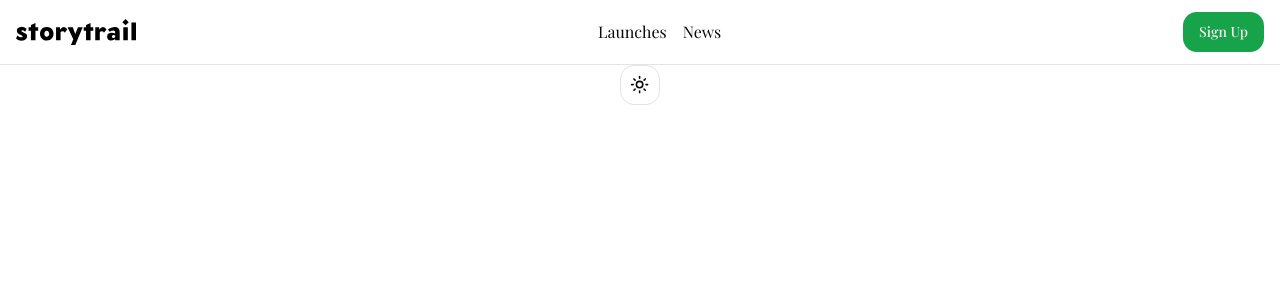
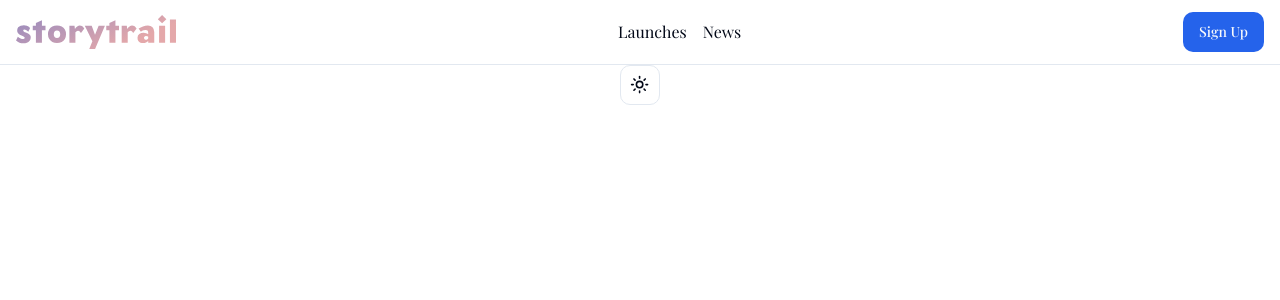
Before and after one commit to rakeshsenapathi/bookhunt, a Next.js app: page /settings in a window 1280 px wide. Shown: the top 300 px of the page. Built offline with nearby package versions, Linux system fonts and the light colour scheme; no server answers; a web font is replaced by a local one.

Commit message:
feat: onboarding form

```diff
--- a/app/globals.css
+++ b/app/globals.css
@@ -5,25 +5,25 @@
 @layer base {
     :root {
         --background: 0 0% 100%;
-        --foreground: 240 10% 3.9%;
+        --foreground: 222.2 84% 4.9%;
         --card: 0 0% 100%;
-        --card-foreground: 240 10% 3.9%;
+        --card-foreground: 222.2 84% 4.9%;
         --popover: 0 0% 100%;
-        --popover-foreground: 240 10% 3.9%;
-        --primary: 142.1 76.2% 36.3%;
-        --primary-foreground: 355.7 100% 97.3%;
-        --secondary: 240 4.8% 95.9%;
-        --secondary-foreground: 240 5.9% 10%;
-        --muted: 240 4.8% 95.9%;
-        --muted-foreground: 240 3.8% 46.1%;
-        --accent: 240 4.8% 95.9%;
-        --accent-foreground: 240 5.9% 10%;
+        --popover-foreground: 222.2 84% 4.9%;
+        --primary: 221.2 83.2% 53.3%;
+        --primary-foreground: 210 40% 98%;
+        --secondary: 210 40% 96.1%;
+        --secondary-foreground: 222.2 47.4% 11.2%;
+        --muted: 210 40% 96.1%;
+        --muted-foreground: 215.4 16.3% 46.9%;
+        --accent: 210 40% 96.1%;
+        --accent-foreground: 222.2 47.4% 11.2%;
         --destructive: 0 84.2% 60.2%;
-        --destructive-foreground: 0 0% 98%;
-        --border: 240 5.9% 90%;
-        --input: 240 5.9% 90%;
-        --ring: 142.1 76.2% 36.3%;
-        --radius: 1rem;
+        --destructive-foreground: 210 40% 98%;
+        --border: 214.3 31.8% 91.4%;
+        --input: 214.3 31.8% 91.4%;
+        --ring: 221.2 83.2% 53.3%;
+        --radius: 0.75rem;
         --chart-1: 12 76% 61%;
         --chart-2: 173 58% 39%;
         --chart-3: 197 37% 24%;
@@ -32,25 +32,25 @@
     }
 
     .dark {
-        --background: 20 14.3% 4.1%;
-        --foreground: 0 0% 95%;
-        --card: 24 9.8% 10%;
-        --card-foreground: 0 0% 95%;
-        --popover: 0 0% 9%;
-        --popover-foreground: 0 0% 95%;
-        --primary: 142.1 70.6% 45.3%;
-        --primary-foreground: 144.9 80.4% 10%;
-        --secondary: 240 3.7% 15.9%;
-        --secondary-foreground: 0 0% 98%;
-        --muted: 0 0% 15%;
-        --muted-foreground: 240 5% 64.9%;
-        --accent: 12 6.5% 15.1%;
-        --accent-foreground: 0 0% 98%;
+        --background: 222.2 84% 4.9%;
+        --foreground: 210 40% 98%;
+        --card: 222.2 84% 4.9%;
+        --card-foreground: 210 40% 98%;
+        --popover: 222.2 84% 4.9%;
+        --popover-foreground: 210 40% 98%;
+        --primary: 217.2 91.2% 59.8%;
+        --primary-foreground: 222.2 47.4% 11.2%;
+        --secondary: 217.2 32.6% 17.5%;
+        --secondary-foreground: 210 40% 98%;
+        --muted: 217.2 32.6% 17.5%;
+        --muted-foreground: 215 20.2% 65.1%;
+        --accent: 217.2 32.6% 17.5%;
+        --accent-foreground: 210 40% 98%;
         --destructive: 0 62.8% 30.6%;
-        --destructive-foreground: 0 85.7% 97.3%;
-        --border: 240 3.7% 15.9%;
-        --input: 240 3.7% 15.9%;
-        --ring: 142.4 71.8% 29.2%;
+        --destructive-foreground: 210 40% 98%;
+        --border: 217.2 32.6% 17.5%;
+        --input: 217.2 32.6% 17.5%;
+        --ring: 224.3 76.3% 48%;
         --chart-1: 220 70% 50%;
         --chart-2: 160 60% 45%;
         --chart-3: 30 80% 55%;
--- a/app/user/welcome/page.tsx
+++ b/app/user/welcome/page.tsx
@@ -1,9 +1,10 @@
 import { getServerSession } from 'next-auth/next';
 import { authOptions } from '@/auth';
-import { CardLayout } from '@/components/layouts/CardLayout';
-import { CardContent, CardHeader, CardTitle } from '@/components/ui/card';
+import { Card, CardContent, CardHeader, CardTitle } from '@/components/ui/card';
 import { redirect } from 'next/navigation';
 import { OnboardingForm } from '@/components/forms/onboardingForm';
+import { Transition } from '@/components/Transition';
+import { cn } from '@/lib/utils';
 
 export default async function Welcome() {
     const session = await getServerSession(authOptions);
@@ -13,13 +14,23 @@ export default async function Welcome() {
     }
 
     return (
-        <CardLayout className="text-center">
-            <CardHeader>
-                <CardTitle>Welcome to Book Hunt</CardTitle>
-            </CardHeader>
-            <CardContent>
-                <OnboardingForm />
-            </CardContent>
-        </CardLayout>
+        <Transition
+            className={cn('flex flex-grow min-w-screen px-0 sm:px-28 sm:py-6')}
+        >
+            <Card className="w-full shadow-xl grid grid-rows-2">
+                <div className="p-3 row-span-8">
+                    <CardHeader>
+                        <CardTitle>
+                            <span className="text-primary pr-3">1/5</span>Let us
+                            get to know you
+                        </CardTitle>
+                    </CardHeader>
+                    <CardContent className="">
+                        <OnboardingForm />
+                    </CardContent>
+                </div>
+                <div className="bg-slate-100 rowx-span-4"></div>
+            </Card>
+        </Transition>
     );
 }
--- a/components/Logo.tsx
+++ b/components/Logo.tsx
@@ -2,6 +2,7 @@
 
 import { useRouter } from 'next/navigation';
 import Image from 'next/image';
+import { useTheme } from 'next-themes';
 
 interface LogoProps {}
 
@@ -12,8 +13,8 @@ export const Logo: React.FC<LogoProps> = () => {
         <Image
             src={'/logo.svg'}
             alt="logo"
-            width={120}
-            height={120}
+            width={160}
+            height={160}
             onClick={() => router.push('/')}
             className="cursor-pointer"
         />
--- a/components/forms/onboardingForm.tsx
+++ b/components/forms/onboardingForm.tsx
@@ -5,6 +5,10 @@ import { Input } from '../ui/input';
 import { Button } from '../ui/button';
 import { Form } from '../ui/form';
 import { useSession, getSession } from 'next-auth/react';
+import Image from 'next/image';
+import { FcUpload } from 'react-icons/fc';
+import { Upload } from 'lucide-react';
+import { Card } from '../ui/card';
 
 export const OnboardingForm = () => {
     const form = useForm();
@@ -19,15 +23,53 @@ export const OnboardingForm = () => {
     });
 
     return (
+        <div className="w-fit">
+            <Card className="flex flex-row justify-start gap-4 p-4">
+                {' '}
+                <Image
+                    src={session?.user.image ?? ''}
+                    alt="user image"
+                    width={100}
+                    height={100}
+                    className="rounded-full"
+                />
+                <div className="flex flex-col justify-between">
+                    <h2>Profile Image</h2>
+                    <div className="flex flex-row gap-2">
+                        <Button className="flex flex-row justify-center items-center gap-2 dark:text-white">
+                            <Upload width={20} height={20} />
+                            Upload Image
+                        </Button>
+                        <Button variant={'outline'}>Remove</Button>
+                    </div>
+                    <h3 className="text-sm font-thin">
+                        *.png, *jpeg files upto 10MB atleast 400px by 400px
+                    </h3>
+                </div>
+            </Card>
+            <div className="py-3">
                 <Form {...form}>
                     <form onSubmit={onSubmit}>
+                        <div className="flex flex-col gap-4">
+                            <h1 className="font-bold">User Name</h1>
                             <Input
                                 type="text"
                                 placeholder="User Name"
                                 {...control.register('username')}
                             />
-                <Button type="submit">Submit</Button>
+                            <h1 className="font-bold">About you</h1>
+                            <Input
+                                type="text"
+                                placeholder="About you"
+                                {...control.register('aboutyou')}
+                            />
+                            <Button type="submit" className="">
+                                Continue
+                            </Button>
+                        </div>
                     </form>
                 </Form>
+            </div>
+        </div>
     );
 };
--- a/next.config.mjs
+++ b/next.config.mjs
@@ -1,4 +1,13 @@
 /** @type {import('next').NextConfig} */
-const nextConfig = {};
+const nextConfig = {
+    images: {
+        remotePatterns: [
+            {
+                protocol: 'https',
+                hostname: 'lh3.googleusercontent.com',
+            },
+        ],
+    },
+};
 
 export default nextConfig;
```
Also changed, not shown: public/logo.svg. Lines whose indentation alone changed are shown as unchanged.
